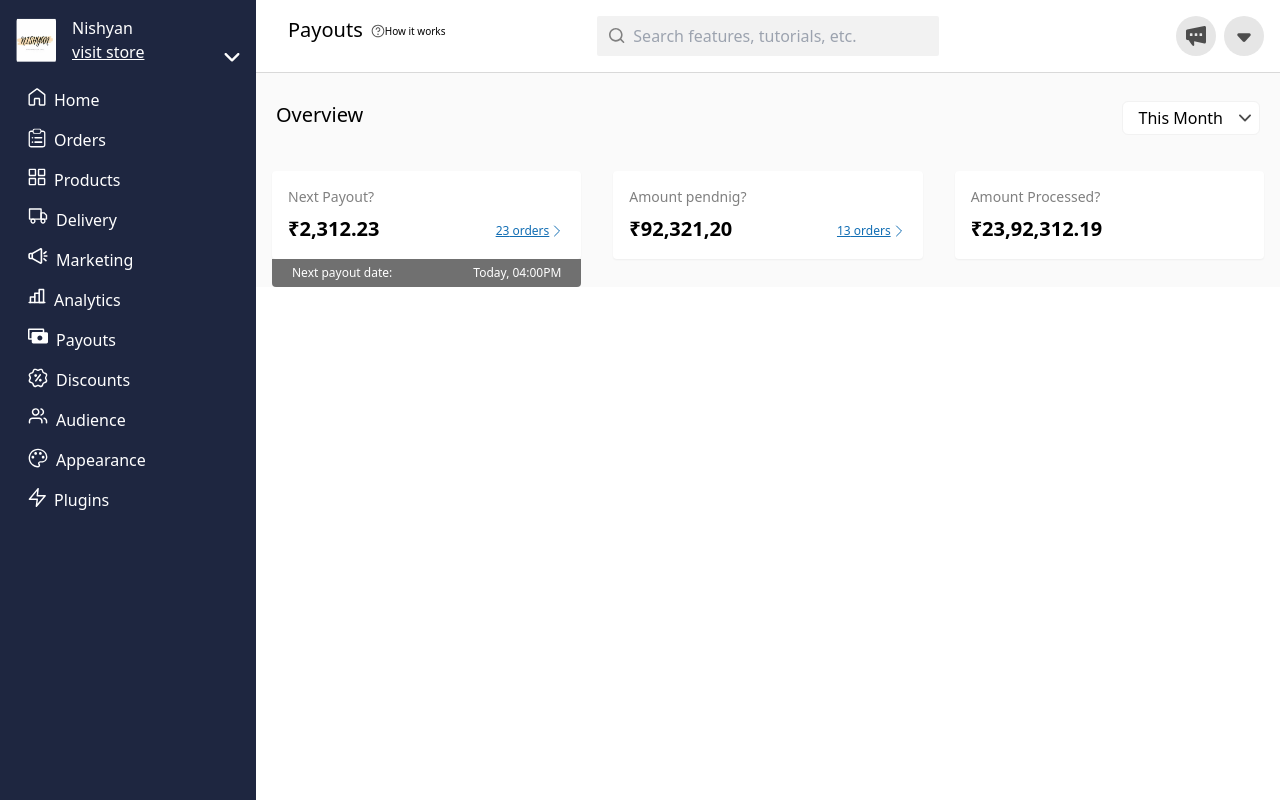
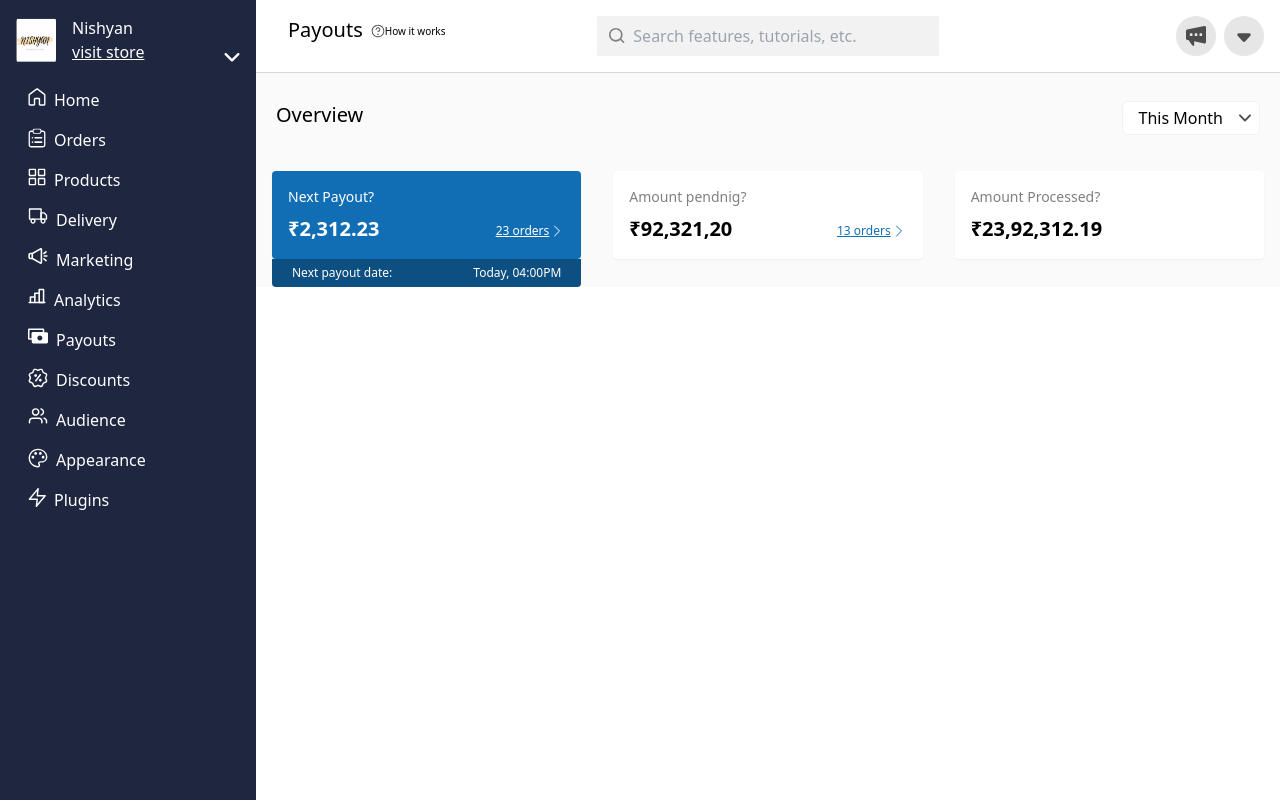
Before and after one commit to kuchbhimingwal/dukan-assignment, a React (Vite) app: page / in a window 1280 px wide. Built offline with nearby package versions, Linux system fonts and the light colour scheme.

Commit message:
added the blue card with a condition that is passed with props

```diff
--- a/src/conmponents/Dashboard.jsx
+++ b/src/conmponents/Dashboard.jsx
@@ -14,9 +14,9 @@ function Dashboard() {
         </div>
       </div>
       <div className="grid grid-cols-3">
-        <RevenueCard title={"Next Payout"} amount={"2,312.23"} orderCount={23} nextPayment="Today, 04:00PM"/>
-        <RevenueCard title={"Amount pendnig"} amount={"92,321,20"} orderCount={13} />
-        <RevenueCard title={"Amount Processed"} amount={"23,92,312.19"} orderCount={0}/>
+        <RevenueCard title={"Next Payout"} amount={"2,312.23"} orderCount={23} nextPayment="Today, 04:00PM" isBlue={true}/>
+        <RevenueCard title={"Amount pendnig"} amount={"92,321,20"} orderCount={13} isBlue={false}/>
+        <RevenueCard title={"Amount Processed"} amount={"23,92,312.19"} orderCount={0} isBlue={false}/>
         </div>
     </div>
   )
--- a/src/conmponents/RevenueCard.jsx
+++ b/src/conmponents/RevenueCard.jsx
@@ -5,9 +5,46 @@ function RevenueCard(
      title,
      orderCount,
      amount,
-     nextPayment
+     nextPayment,
+     isBlue
   }
 ) {
+  if(isBlue){
+
+
+  return (
+    <div className=''>
+      <div className='bg-websiteBlue-light rounded shadow-sm p-4 mx-4 mt-4'>
+        <div className='text-white text-sm'>
+          {title}
+          ?
+        </div>
+
+        <div className='flex justify-between'>
+          <div className='font-bold text-xl pt-2 text-white'>
+            ₹{amount}
+          </div>
+
+          {orderCount ? <div className='flex text-white cursor-pointer font-medium text-xs pt-4'>
+            <div  className='underline'>
+              {orderCount} orders
+            </div>
+              <svg xmlns="http://www.w3.org/2000/svg" fill="none" viewBox="0 0 24 24" stroke-width="1.5" stroke="currentColor" class="w-4 h-4">
+                <path stroke-linecap="round" stroke-linejoin="round" d="m8.25 4.5 7.5 7.5-7.5 7.5" />
+              </svg>
+
+          </div> : null}
+        </div>
+      </div>
+      {nextPayment ?
+      <div className='flex justify-between mx-4 bg-websiteBlue-dark text-white rounded-b'>
+        <div className='font-light text-xs p-1.5 px-5'>Next payout date:</div>
+        <div className='font-light text-xs p-1.5 px-5'>{nextPayment}</div>
+      </div> : null}
+    </div>
+  )
+  } else {
+
   return (
     <div className=''>
       <div className='bg-white rounded shadow-sm p-4 mx-4 mt-4'>
@@ -39,6 +76,7 @@ function RevenueCard(
       </div> : null}
     </div>
   )
+  }
 }
 
 export default RevenueCard
--- a/tailwind.config.js
+++ b/tailwind.config.js
@@ -21,6 +21,10 @@ export default {
       blue: {
         400: "#126eb4"
       },
+      websiteBlue: {
+        light : "#126eb4",
+        dark : "#0e4f82"
+      }
     }
   },
   plugins: [],
```
